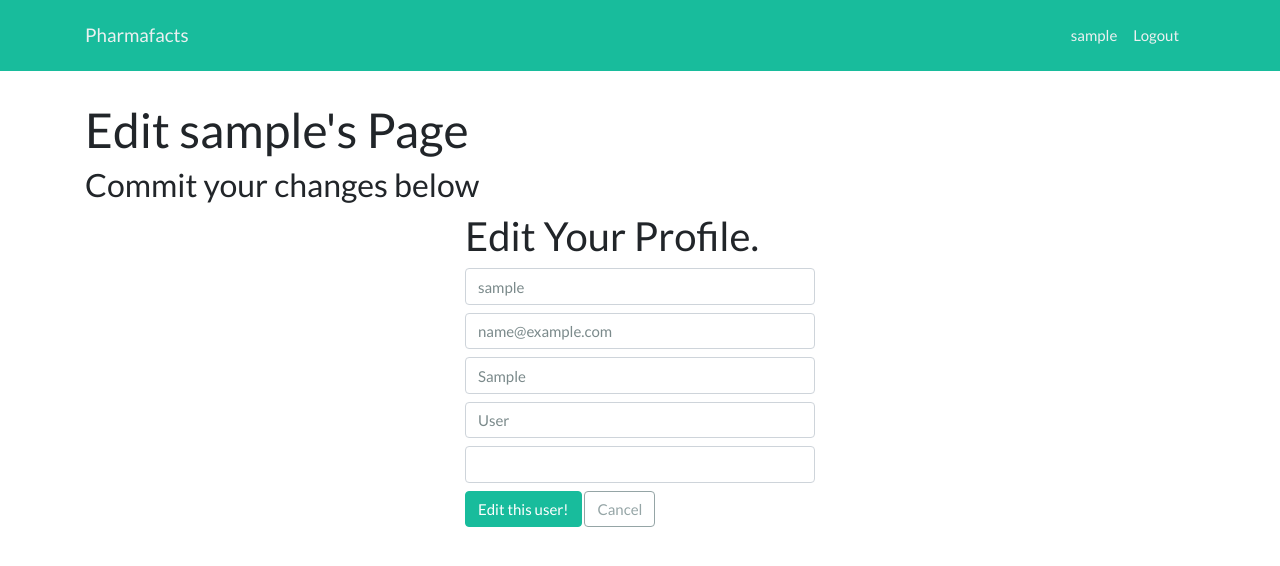
After one commit to austinjjelliott/pharmafacts_capstone, a Flask app: a page that uses templates/base.html in a window 1280 px wide. The commit adds this page. Shown: the top 566 px of the page. Run offline with Flask 3, Linux system fonts and the light colour scheme; the visitor is signed in with stand-in values (Sample User, id 1); tables that the repository leaves empty hold one stand-in row (values such as "Sample post"); some libraries are stand-ins or nearby versions.

Commit message:
addded a form for users to update/edit their profiles

```diff
--- a/app.py
+++ b/app.py
@@ -1,7 +1,7 @@
 from flask import Flask, render_template, redirect, session, flash, url_for
 from flask_debugtoolbar import DebugToolbarExtension
 from models import connect_db, db, User
-from forms import UserForm, LoginForm
+from forms import UserForm, LoginForm, EditUserForm
 from sqlalchemy.exc import IntegrityError
 
 app = Flask(__name__)
@@ -16,7 +16,8 @@ toolbar = DebugToolbarExtension(app)
 
 @app.route('/')
 def home_page():
-    return redirect ('/register')
+    user = User.query.get(session['user_id']) if 'user_id' in session else None
+    return render_template ('homepage.html', user = user)
 
 @app.route('/register', methods = ["GET", "POST"])
 def register_user():
@@ -59,7 +60,7 @@ def login_user():
 
         user = User.authenticate(username, password)
         if user:
-            flash(f'Welcome Back {user.username}', 'success')
+            flash(f'Welcome Back {user.username}', 'info')
             session['user_id'] = user.id
             return redirect(f'/users/{username}')
         else:
@@ -108,3 +109,30 @@ def delete_user(username):
         flash('Account deleted', 'danger')
         return redirect('/register')
     return render_template('user_homepage.html', user = user)
+
+@app.route('/users/<username>/edit', methods = ["GET", "POST"])
+def edit_user(username):
+
+    user = User.query.filter_by(username = username).first_or_404()
+    form = EditUserForm(obj = user)
+
+    if 'user_id' not in session:
+        flash('You need to login first!')
+        return redirect('/login')
+
+    if session['user_id'] != user.id:
+        flash('You need to login first!')
+        return redirect('/login')
+
+    if form.validate_on_submit():
+        user.username = form.username.data
+        user.email = form.email.data
+        user.first_name = form.first_name.data
+        user.last_name = form.last_name.data
+        if form.password.data:
+            user.update_password(form.password.data)
+
+        db.session.commit()
+        flash('User has been updated!', 'success')
+        return redirect(f'/users/{user.username}')
+    return render_template('user_edit.html', user=user, form=form)
--- a/forms.py
+++ b/forms.py
@@ -14,3 +14,10 @@ class UserForm(FlaskForm):
 class LoginForm(FlaskForm):
     username = StringField("Username", validators=[InputRequired(), Length(max=20)])
     password = PasswordField("Password", validators=[InputRequired()])
+
+class EditUserForm(FlaskForm):
+    username = StringField("Username", validators=[ Length(max=20)])
+    email = StringField('Email', validators=[Email(), Length(max=50)])
+    first_name = StringField('First Name', validators=[Length(max = 30)])
+    last_name = StringField('Last Name', validators=[Length(max = 30)])
+    password = PasswordField("Password", validators=[])
--- a/models.py
+++ b/models.py
@@ -38,3 +38,6 @@ class User(db.Model):
             return u
         else:
             return False
+
+    def update_password(self, password):
+        self.password = bcrypt.generate_password_hash(password).decode('utf8')
--- a/templates/base.html
+++ b/templates/base.html
@@ -21,8 +21,11 @@
         <a href="/" class="navbar-brand text-light">Pharmafacts</a>
         <ul class="nav navbar-nav flex-row float-right">
           {% if session['user_id'] %}
-          <li class="nav-item nav-link pr-3 text-light">{{user.username}}</li>
-
+          <li class="nav-item">
+            <a class="nav-link pr-3 text-light" href="/users/{{user.username}}"
+              >{{user.username}}</a
+            >
+          </li>
           <li class="nav-item">
             <a class="nav-link pr-3 text-light" href="/logout">Logout</a>
           </li>
--- /dev/null
+++ b/templates/user_edit.html
@@ -0,0 +1,22 @@
+{% extends 'base.html' %} {% block content %}
+<h1>Edit {{ user.username }}'s Page</h1>
+<h3>Commit your changes below</h3>
+
+<div class="row justify-content-md-center">
+  <div class="col-md-4">
+    <h2 class="join-message">Edit Your Profile.</h2>
+    <form method="POST" id="user_form">
+      {{ form.hidden_tag() }} {% for field in form if field.widget.input_type !=
+      'hidden' %} {% for error in field.errors %}
+      <span class="text-danger">{{ error }}</span>
+      {% endfor %} {{ field (class="form-control mb-2") }} {% endfor %}
+
+      <div class="edit-btn-area">
+        <button type="submit" class="btn btn-success">Edit this user!</button>
+        <a href="/" class="btn btn-outline-secondary">Cancel</a>
+      </div>
+    </form>
+  </div>
+</div>
+
+{% endblock %}
```
Also changed, not shown: templates/homepage.html (+17 -0 lines), templates/user_homepage.html (+12 -0 lines).
